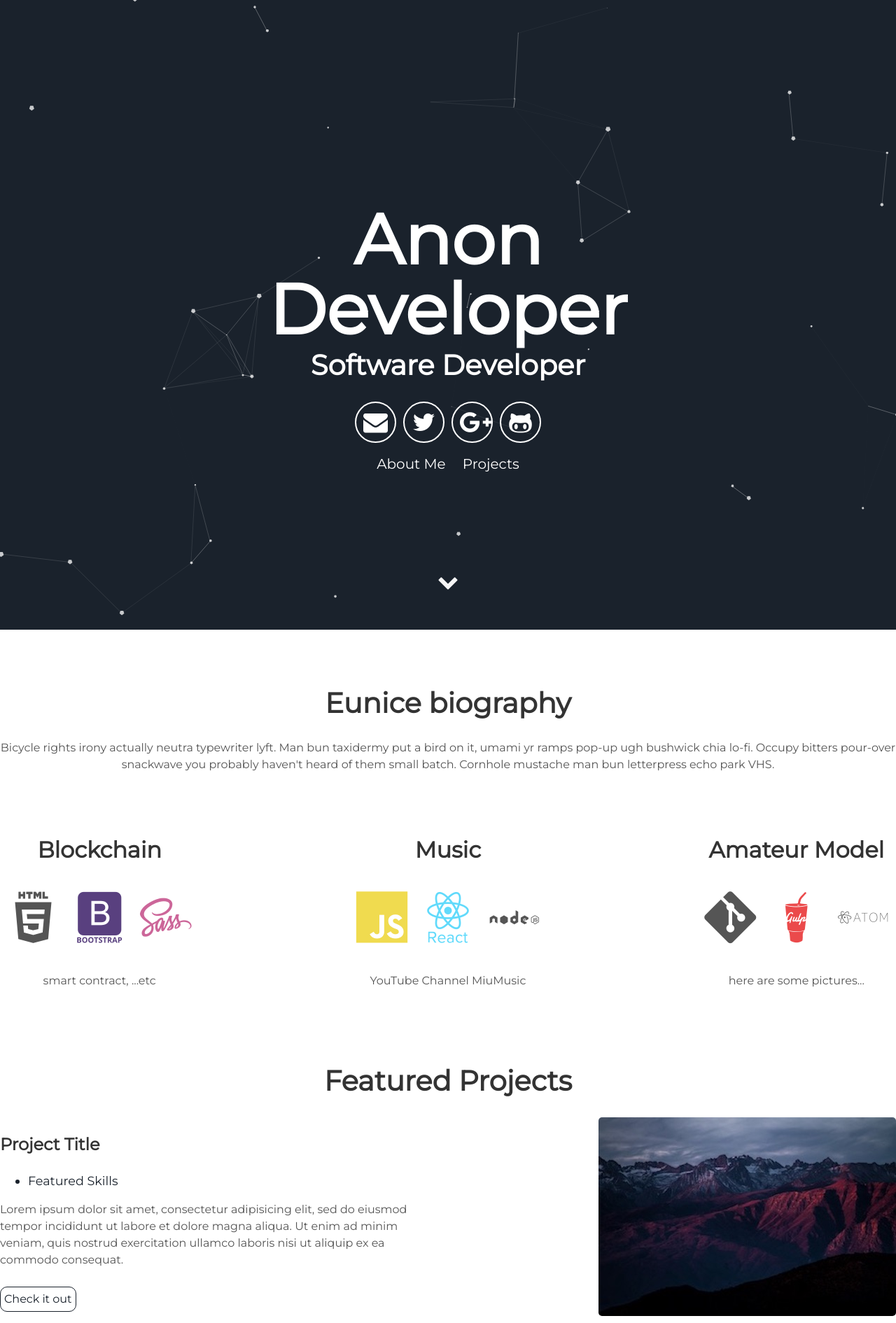
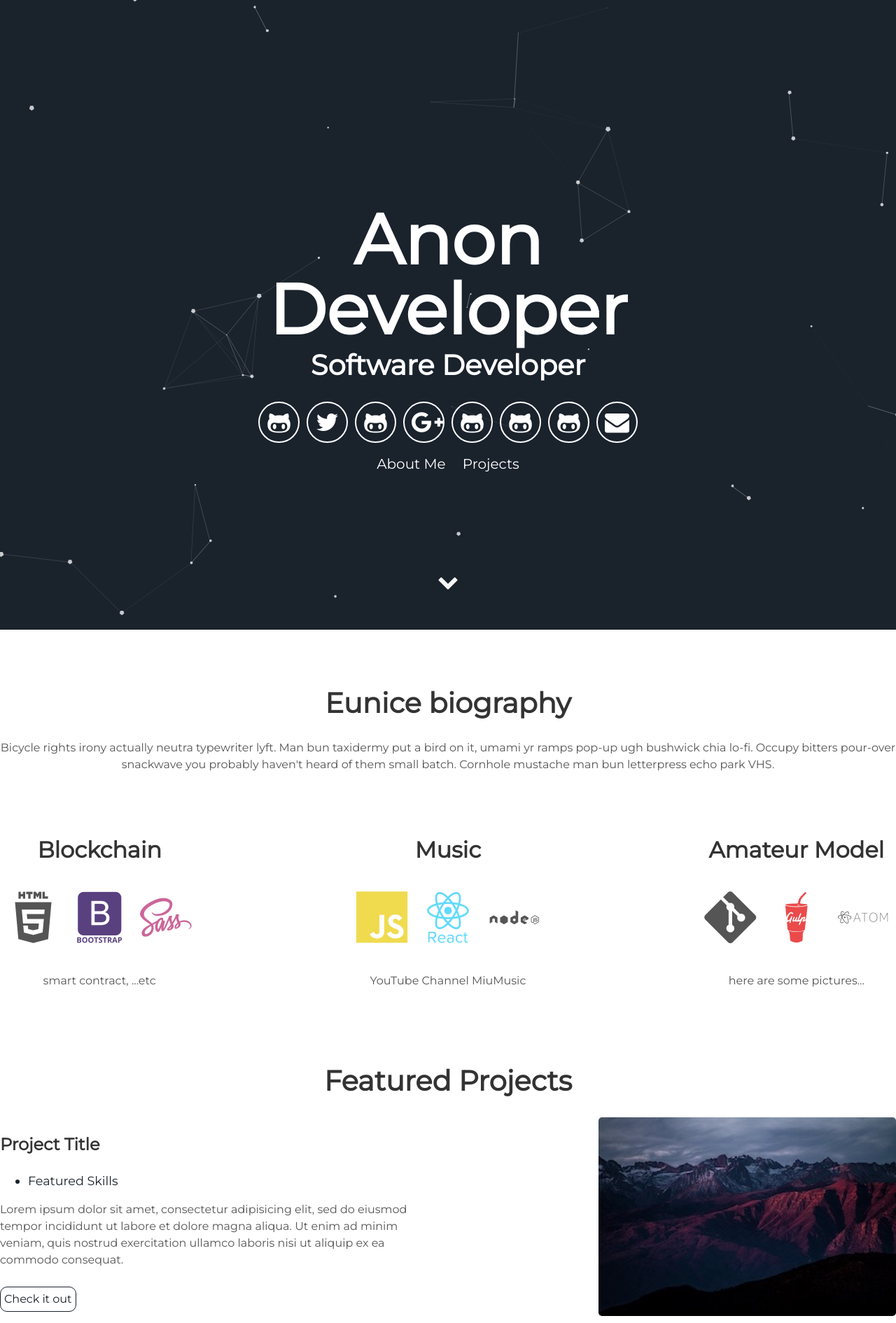
Before and after one commit to BabybearEunice/star.github.io, a Jekyll site: the page built from index.html, in a window 1280 px wide. Shown: the top 1891 px of the page at 70% size. Built offline with Jekyll 4.4.1, drawn with Linux system fonts in a browser that asks for light colours.

Commit message:
Update header.html

```diff
--- a/_includes/header.html
+++ b/_includes/header.html
@@ -5,10 +5,14 @@
         <span class="site-description">{{site.user_title}}</span>
       </h1>
       <div class="header-icons">
-        <a aria-label="Send email" href="#"><i class="icon fa fa-envelope"></i></a>
-        <a aria-label="My Twitter" target="_blank" href="#"><i class="icon fa fa-twitter" aria-hidden="true"></i></a>
+        <a aria-label="Facebook" target="_blank" href="#"><i class="icon fa fa-github-alt" aria-hidden="true"></i></a>
+        <a aria-label="Twitter" target="_blank" href="#"><i class="icon fa fa-twitter" aria-hidden="true"></i></a>
+        <a aria-label="Medium" target="_blank" href="#"><i class="icon fa fa-github-alt" aria-hidden="true"></i></a>
         <a aria-label="My Google Plus" target="_blank" href="#"><i class="icon fa fa-google-plus" aria-hidden="true"></i></a>
         <a aria-label="My Github" target="_blank" href="#"><i class="icon fa fa-github-alt" aria-hidden="true"></i></a>
+        <a aria-label="Gitbook" target="_blank" href="#"><i class="icon fa fa-github-alt" aria-hidden="true"></i></a>
+        <a aria-label="MiuMusic" target="_blank" href="#"><i class="icon fa fa-github-alt" aria-hidden="true"></i></a>
+        <a aria-label="Send email" href="#"><i class="icon fa fa-envelope"></i></a>
       </div>
       <div class="header-links">
         <a class="link" href="#about" data-scroll>About Me</a>
```
